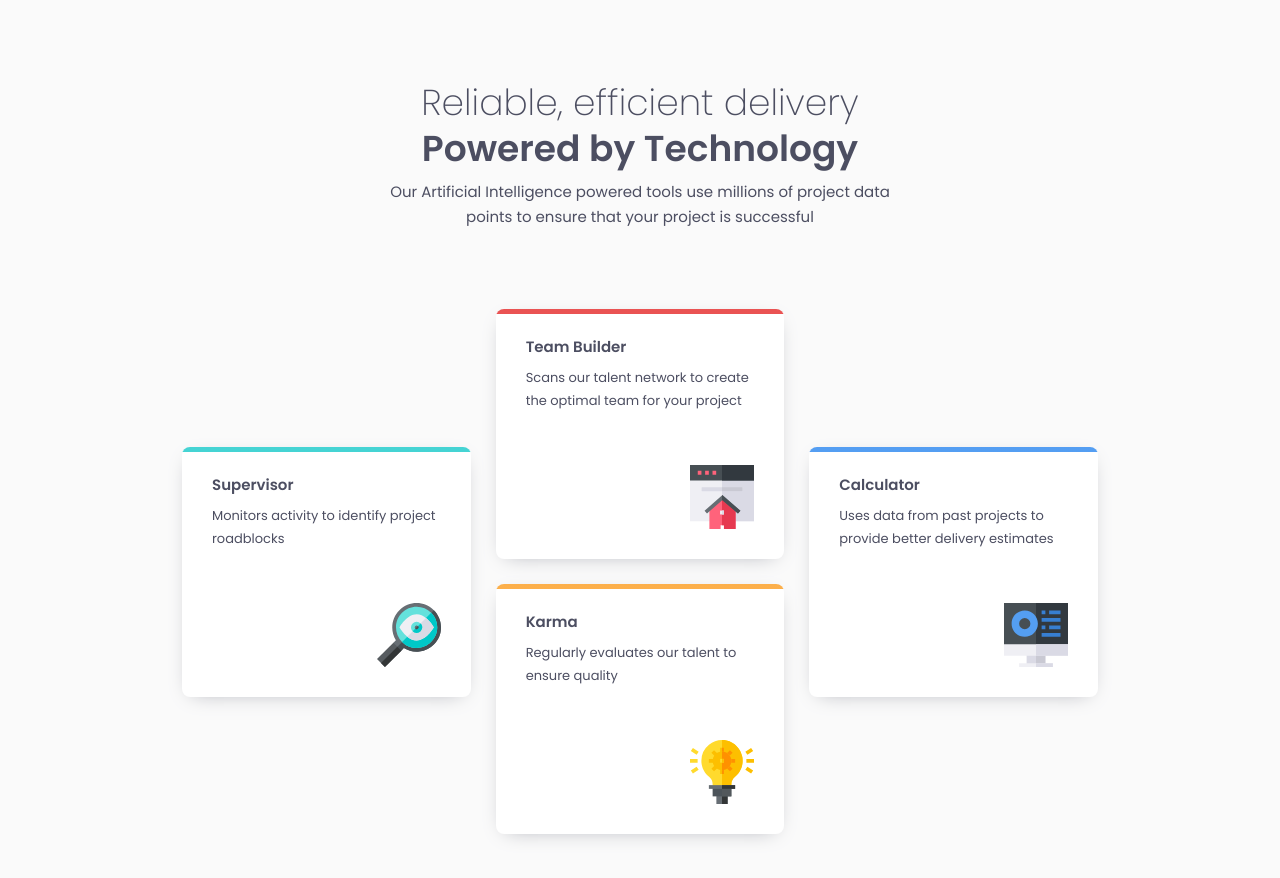
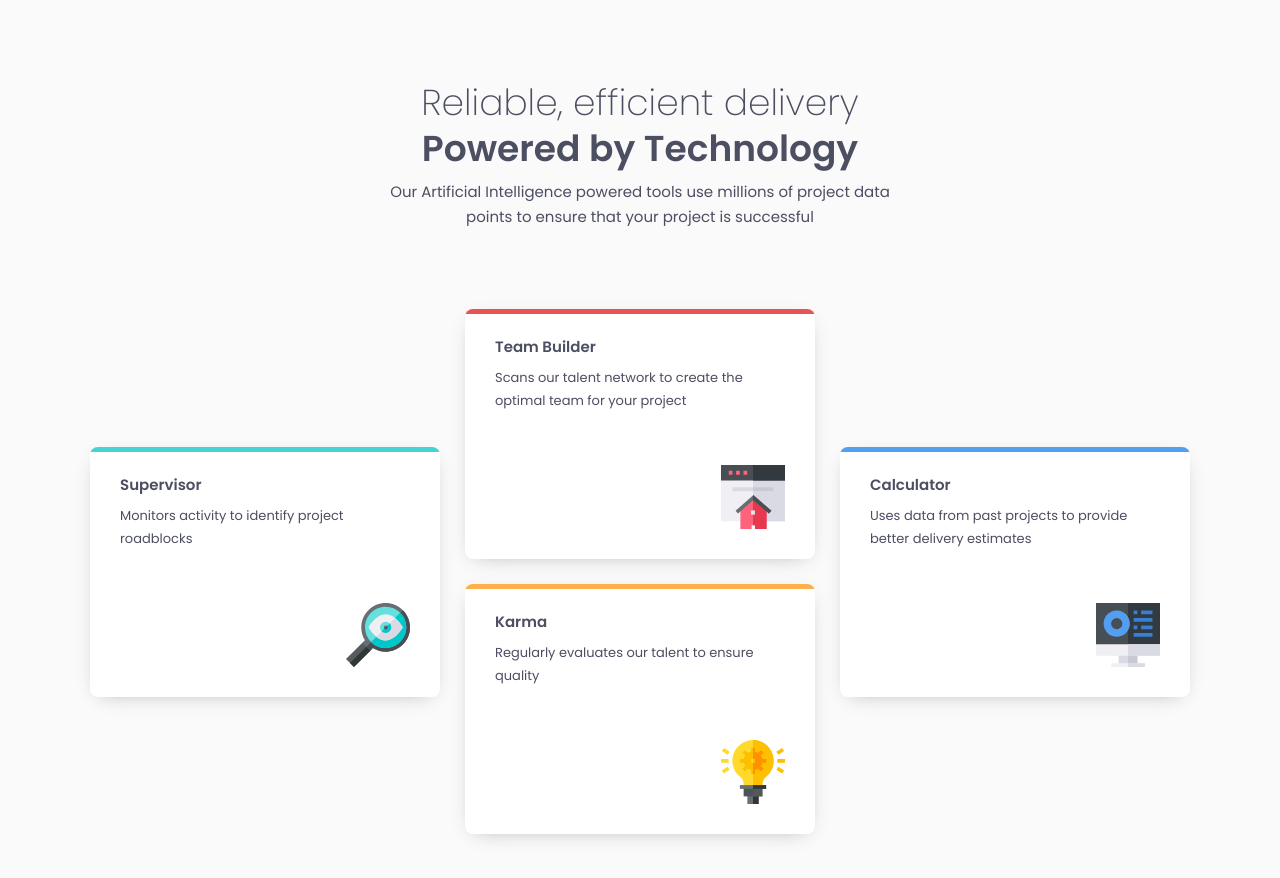
Before and after one commit to tloyan/frontendmentor, a Next.js app: page /four-card-feature-section in a window 1280 px wide. Shown: the top 878 px of the page. Built offline with nearby package versions, Linux system fonts and the light colour scheme.

Commit message:
quick adjustment about responsive four-card-feature-section

```diff
--- a/components/four-card-feature-section/style.module.css
+++ b/components/four-card-feature-section/style.module.css
@@ -80,7 +80,7 @@
   justify-content: flex-start;
   align-items: flex-start;
 
-  min-height: 250px;
+  min-height: 222px;
 
   padding-top: 30px;
   padding-bottom: 30px;
@@ -145,10 +145,15 @@
   }
 
   .section {
-    padding-left: 150px;
-    padding-right: 150px;
+    align-self: center;
+    max-width: 1100px;
+
     grid-template-columns: 1fr 1fr 1fr;
     grid-template-rows: 1fr 1fr 1fr 1fr;
+  }
+
+  .section_item {
+    min-height: 250px;
   }
 
   .section_item > svg {
```
